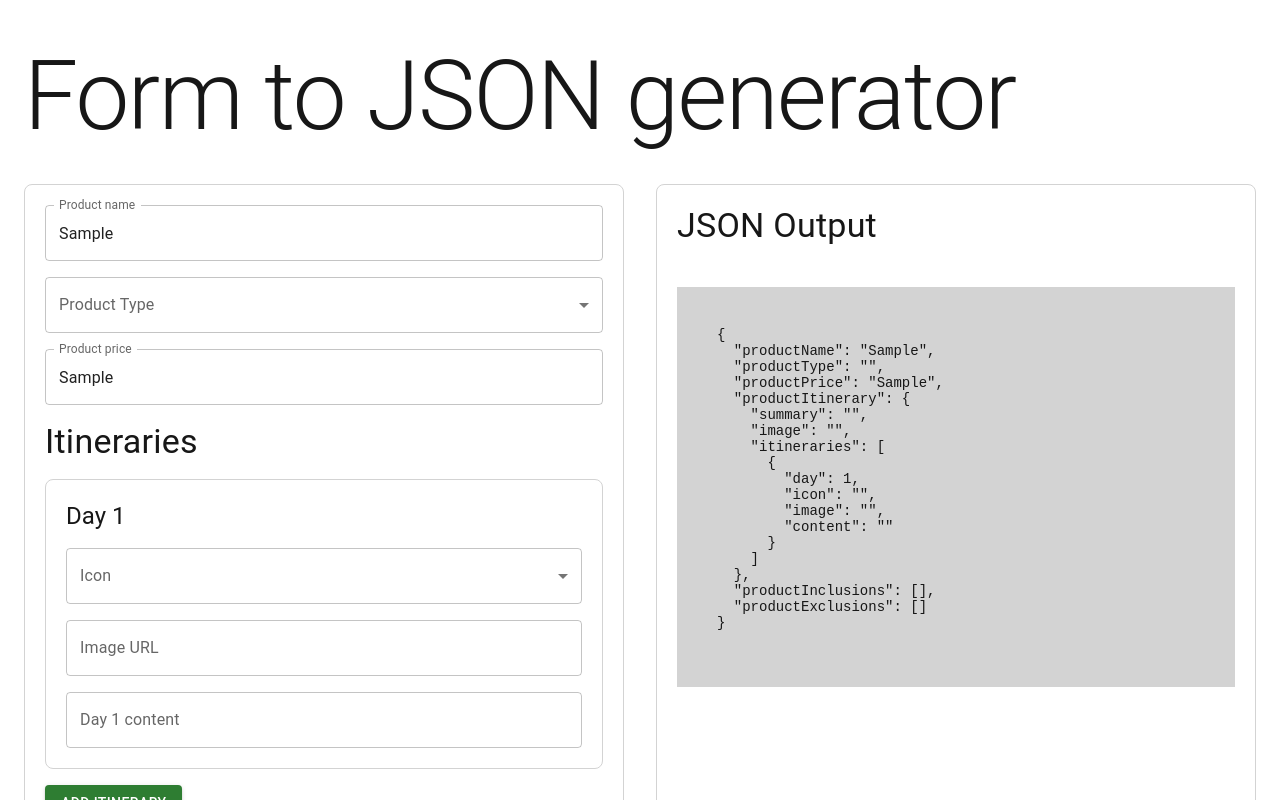
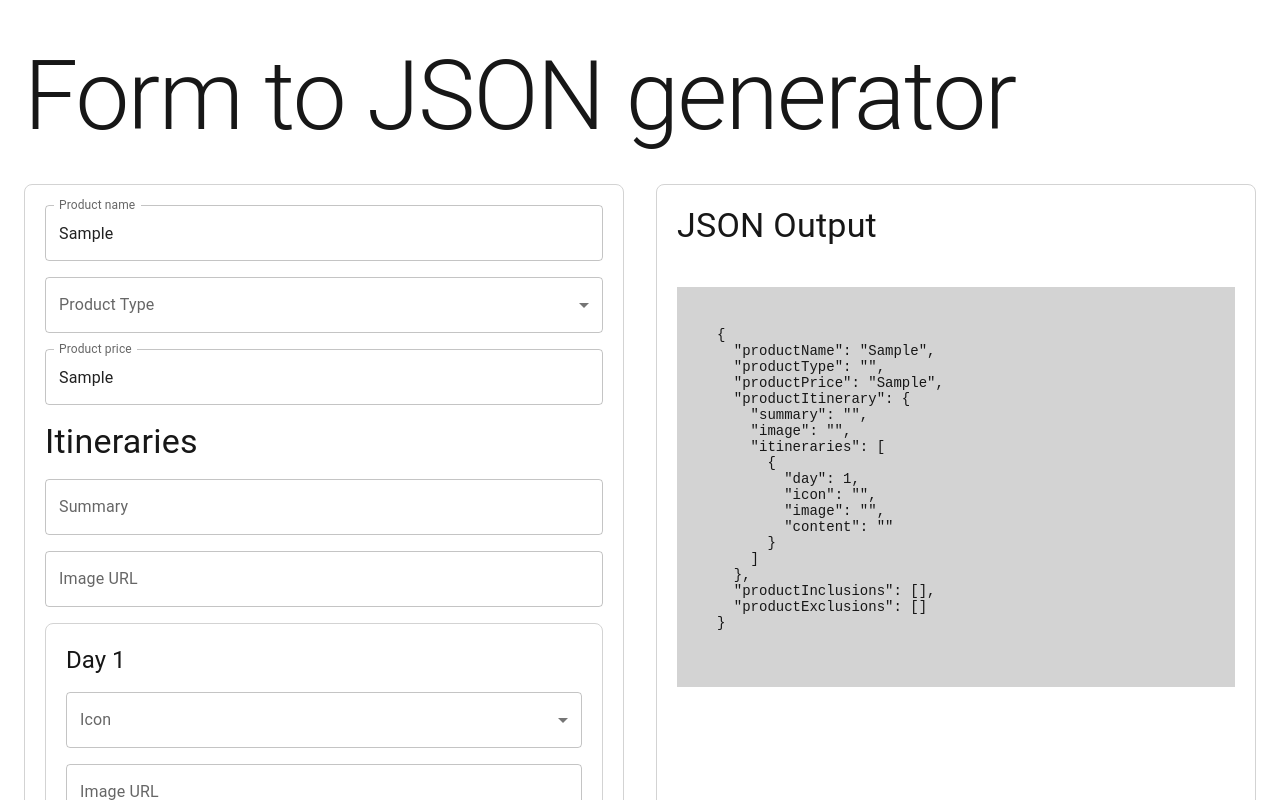
Before and after one commit to sisilhowie99/form-to-json, a Next.js app: page / in a window 1280 px wide. Both pictures are taken after typing "Sample", "Sample" into the empty fields and a click on the button "ADD ITINERARY". Shown: the top 800 px of the page. Built offline with nearby package versions, Linux system fonts and the light colour scheme; some icons are missing.

Commit message:
add ability to edit itinerary summary and image
* update fill form to fill itinerary summary
* add handler to edit summary & image
* update image preview sizes

```diff
--- a/src/app/components/Form/index.tsx
+++ b/src/app/components/Form/index.tsx
@@ -113,7 +113,7 @@ export const Form = () => {
       productType: PRODUCT_TYPES.CRUISE,
       productPrice: "1000",
       productItinerary: {
-        summary: "",
+        summary: "This is a summary of the product's itinerary",
         image: "https://picsum.photos/id/49/1280/792",
         itineraries: [
           {
@@ -216,6 +216,19 @@ export const Form = () => {
     })
   }
 
+  const handleProductItineraryChange = (e: ChangeEvent<HTMLInputElement>) => {
+    const { name, value } = e.target
+    const type = name.split("-")[1] // name should always be productItinerary-[type]
+
+    setFormData({
+      ...formData,
+      productItinerary: {
+        ...formData.productItinerary,
+        [type]: value,
+      },
+    })
+  }
+
   return (
     <Grid container direction="row" spacing={4} size={{ xs: 12, md: 6 }}>
       <Grid
@@ -273,9 +286,39 @@ export const Form = () => {
         <Grid>
           {formData.productItinerary?.summary?.length ||
           formData.productItinerary?.itineraries?.length ? (
-            <Typography variant="h4" mb={2}>
-              Itineraries
-            </Typography>
+            <>
+              <Typography variant="h4" mb={2}>
+                Itineraries
+              </Typography>
+              <Stack spacing={2} mb={2}>
+                <TextField
+                  fullWidth
+                  name="productItinerary-summary"
+                  label="Summary"
+                  aria-label="Summary"
+                  placeholder="Product XYZ summary"
+                  onChange={handleProductItineraryChange}
+                  value={formData.productItinerary?.summary}
+                />
+                <TextField
+                  fullWidth
+                  name="productItinerary-image"
+                  label="Image URL"
+                  aria-label="Image URL"
+                  placeholder="https://picsum.photos/200"
+                  onChange={handleProductItineraryChange}
+                  value={formData.productItinerary?.image}
+                />
+                {formData.productItinerary?.image && (
+                  <Image
+                    src={formData.productItinerary?.image}
+                    width="500"
+                    height="200"
+                    alt={formData.productName}
+                  />
+                )}
+              </Stack>
+            </>
           ) : null}
           {formData.productItinerary?.itineraries?.map((itinerary, idx) => (
             <Stack
@@ -348,8 +391,8 @@ export const Form = () => {
                 {itinerary.image && (
                   <Image
                     src={itinerary.image}
-                    width='200'
-                    height='100'
+                    width="500"
+                    height="200"
                     alt={`Day ${itinerary.day} image`}
                   />
                 )}
```
